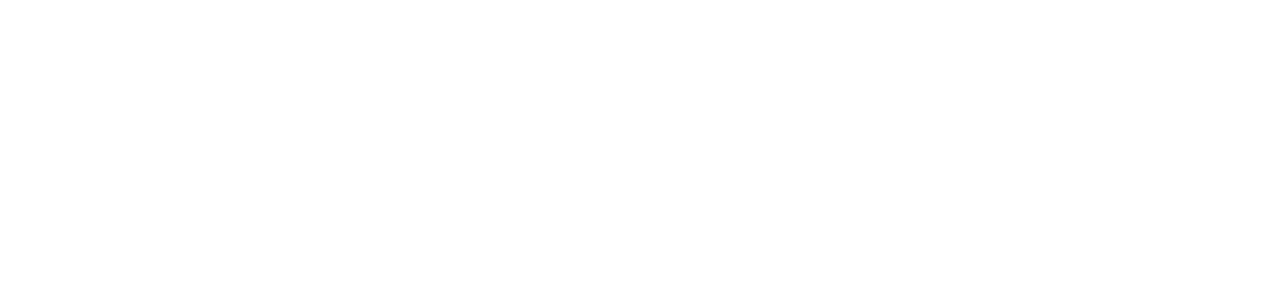
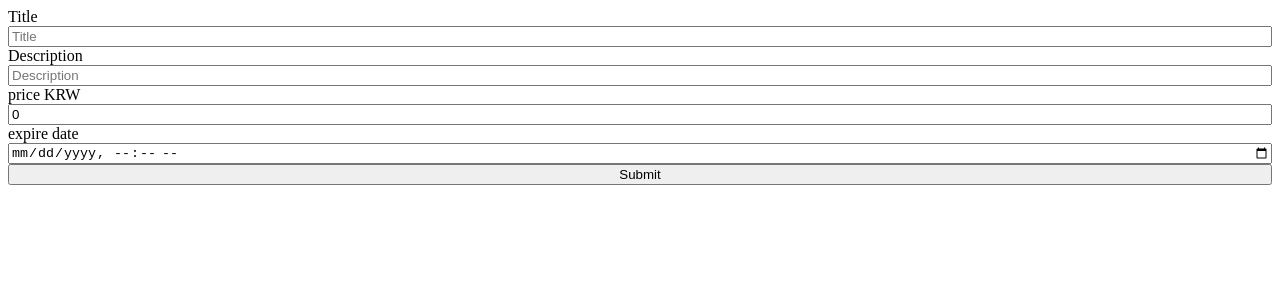
Before and after one commit to natural-nine/miniproject-FE, a React (Create React App) app: page /upload in a window 1280 px wide. Before the commit this address had no page. Shown: the top 300 px of the page. Built offline with nearby package versions, Linux system fonts and the light colour scheme.

Commit message:
upload data

```diff
--- a/package.json
+++ b/package.json
@@ -10,6 +10,7 @@
     "react-dom": "^18.1.0",
     "react-router-dom": "^6.3.0",
     "react-scripts": "5.0.1",
+    "styled-components": "^5.3.5",
     "web-vitals": "^2.1.4"
   },
   "scripts": {
--- a/src/components/Router.js
+++ b/src/components/Router.js
@@ -1,8 +1,8 @@
 import React from "react"
 import { Route, Routes } from "react-router-dom";
 import Home from "../routes/Home";
-import Join from "../routes/Join";
 import Login from "../routes/Login";
+import Upload from "../routes/Upload";
 
 
 const AppRouter = () => {
@@ -11,7 +11,7 @@
             <Routes>
                 <Route path="/" element={<Home/>}/>
                 <Route path="login" element={<Login/>}/>
-                <Route path="/join" element={<Join/>}/>
+                <Route path="/upload" element={<Upload/>}/>
             </Routes>
         </>
     )
--- a/src/routes/Join.js
+++ /dev/null
@@ -1,13 +0,0 @@
-import React from 'react';
-
-
-
-
-
-const Join = () => {
-    return(
-        <h1>This is Join Page</h1>
-    )
-}
-
-export default Join;
--- /dev/null
+++ b/src/routes/Upload.js
@@ -0,0 +1,86 @@
+import React, { useEffect, useRef, useState } from 'react';
+import styled from "styled-components";
+
+
+const UploadForm = styled.form`
+    display: flex;
+    flex-direction: column;
+`
+
+const Input =styled.input`
+`
+const Btn = styled.button`
+
+`
+
+
+const Upload = () => {
+    const timeRef = useRef(null)
+
+    const [enteredNum, setEnterdNum] = useState("0");
+
+    let curruntTime = new Date(new Date().getTime() - new Date().getTimezoneOffset() * 60000).toISOString().slice(0, -8);
+
+
+     //일단 모든 alret 창 띄움 다음에 컴포넌트로 바꿀거임
+    const onSubmit = (e) => {
+        e.preventDefault()
+        if(enteredNum == 'NaN' || enteredNum == "0"){
+            alert("가격을 입력해주세요.")
+        }
+
+        let choiceTime = timeRef.current.value;
+        let choiceTime2 = choiceTime.substring(0,10)
+        let choiceTime3 = choiceTime.substring(11)
+        // 시간 T없애고 - 입력
+        let choiceTime4 = choiceTime2+"-"+choiceTime3
+        console.log(choiceTime4)
+        console.log(choiceTime , "input time 2")
+        // console.log(typeof(enteredNum), "가격")
+        // console.log(parseInt(enteredNum), "가격2")
+        const commaRemovePrice = enteredNum.replace(/,/g,'')
+
+        console.log(enteredNum, "comma 있음")
+        console.log(commaRemovePrice, "comma 제거")
+
+
+    }
+    const timeLimit = () => {
+        let choiceTime = timeRef.current.value;
+        if(choiceTime < curruntTime){
+            alert("이전 시간은 선택할 수 없습니다.")
+            choiceTime = curruntTime
+        }
+    }
+
+    //숫자 입력시 , 입력 단 string
+    //단위 입력 쉽게 보이기 위해 ,를 넣어줬으나 디테일 페이지에서 입찰시 가격을 + 해서 업데이트해줘야하기 때문에
+    //
+    const priceComma = (e) => {
+        const value = e.target.value;
+        const removedCommaValue = Number(value.replaceAll(",", ""));
+        setEnterdNum(removedCommaValue.toLocaleString());
+
+    }
+    console.log(typeof(enteredNum))
+    return(
+        <>
+        <UploadForm onSubmit={onSubmit}>
+            <span>Title</span>
+            <Input placeholder='Title'/>
+
+            <span>Description</span>
+            <Input placeholder='Description'/>
+
+            <span>price KRW</span>
+            <Input onChange={priceComma} type='text' value={enteredNum} placeholder='Price'/>
+
+            <span>expire date</span>
+            <Input onChange={timeLimit} ref={timeRef} type={"datetime-local"} placeholder='end time' min={curruntTime}/>
+            <Btn>Submit</Btn>
+        </UploadForm>
+        </>
+    )
+}
+
+export default Upload;
```
Also changed, not shown: 1 other file (tests, documents, lock files or other folders).
